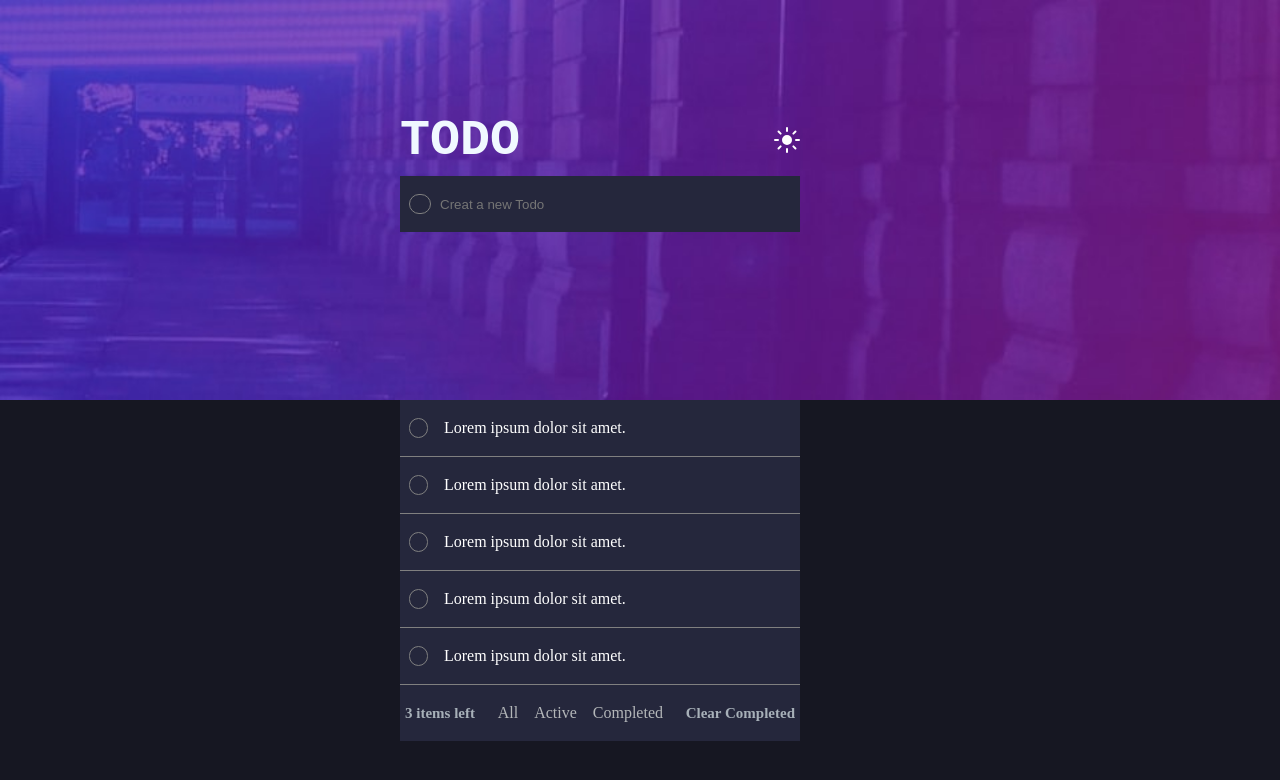
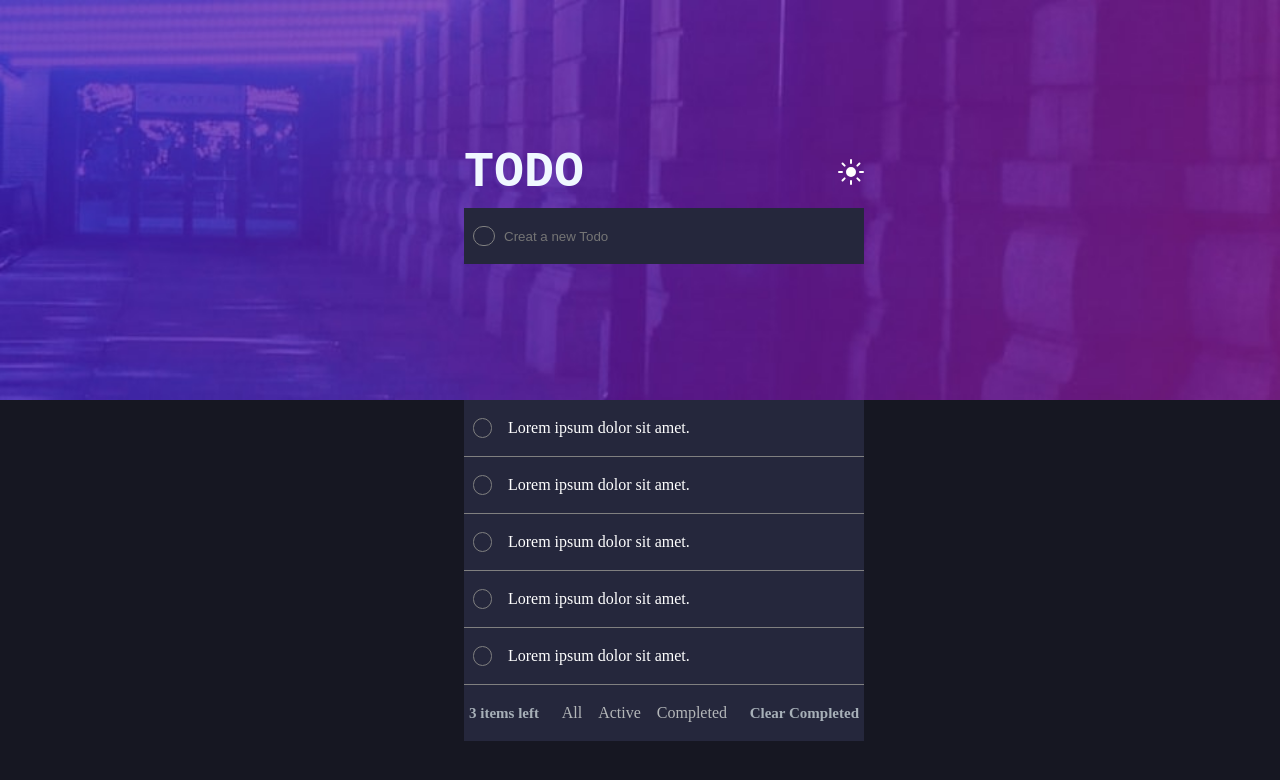
Before and after one commit to ketchanji/TO-DO, a plain HTML site: page index.html in a window 1280 px wide. Drawn offline with Linux system fonts and the light colour scheme.

Commit message:
second commit

```diff
--- a/style.css
+++ b/style.css
@@ -21,8 +21,8 @@
     justify-content: space-between;
     align-items: center;
     position: absolute;
-    left: 25rem;
-    top: 7rem;
+    left: 29rem;
+    top: 9rem;
 }
 
 .inner h1{
@@ -38,8 +38,8 @@
     justify-content: space-between;
     align-items: center;
     position: absolute;
-    left: 25rem;
-    top: 11rem;
+    left: 29rem;
+    top: 13rem;
 }
 #under1 img{
     width: 60%;
@@ -88,7 +88,7 @@
     width: 400px;
     height: 30vh;
     position: absolute;
-    left: 25rem;
+    left: 29rem;
     bottom: 10rem;
 }
 .main .head{
```
